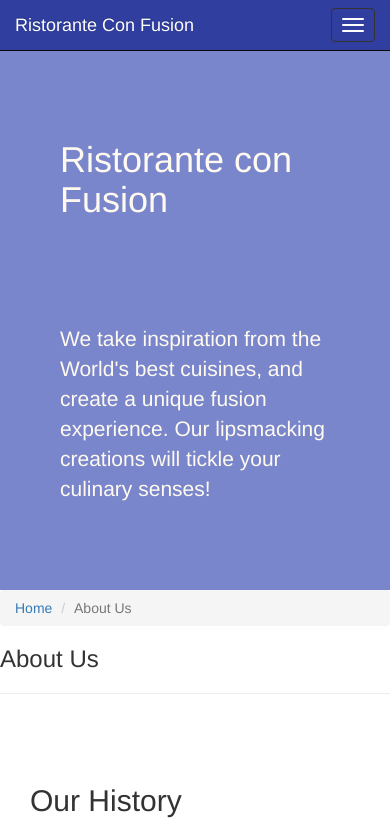
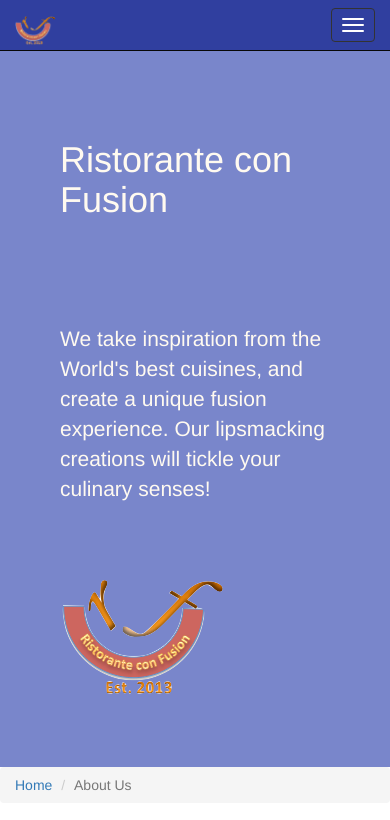
Before and after one commit to RobinWagner/Bootstrap, a plain HTML site: page aboutus.html in a window 390 px wide. Shown: the top 820 px of the page. Drawn offline with nearby package versions, Linux system fonts and the light colour scheme.

Commit message:
Add responsive logo to navbar and jumbotron

```diff
--- a/aboutus.html
+++ b/aboutus.html
@@ -33,7 +33,7 @@
                     <span class="icon-bar"></span>
                     <span class="icon-bar"></span>
                 </button>
-                <a class="navbar-brand" href="index.html">Ristorante Con Fusion</a>
+                <a class="navbar-brand" href="index.html"><img src="img/logo.png" height=30 width=41></a>
             </div>
             <div id="navbar" class="navbar-collapse collapse">
                 <ul class="nav navbar-nav">
@@ -70,7 +70,9 @@
                     <p style="padding:40px;"></p>
                     <p>We take inspiration from the World's best cuisines, and create a unique fusion experience. Our lipsmacking creations will tickle your culinary senses!</p>
                 </div>
-                <div class="col-xs-12 col-sm-4">
+                <div class="col-xs-12 col-sm-2">
+                    <p style="padding:20px;"></p>
+                    <img src="img/logo.png" class="img-responsive">
                 </div>
             </div>
         </div>
```
Also changed, not shown: contactus.html (+4 -2 lines), index.html (+4 -2 lines).
